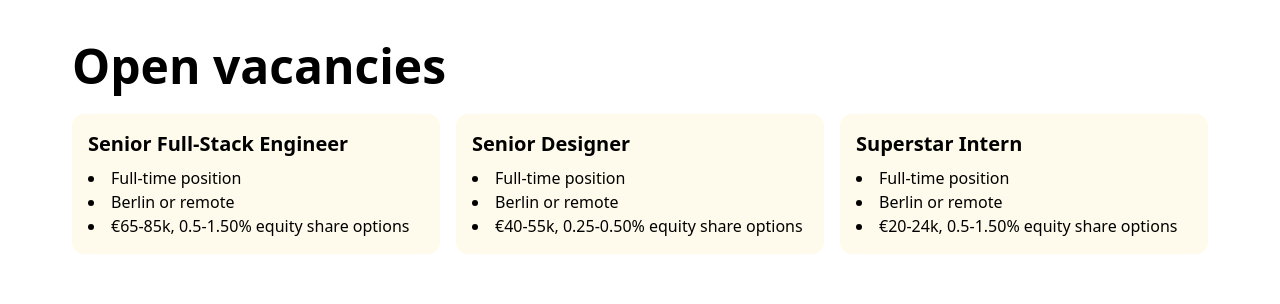
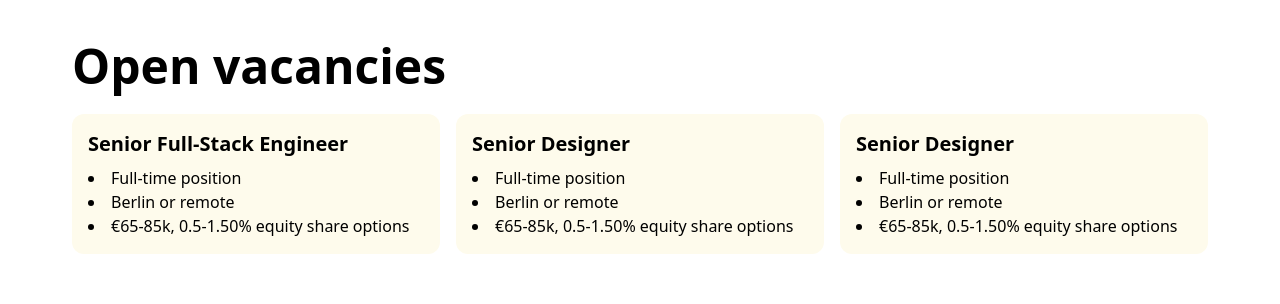
Before and after one commit to vamshidhar644/density-exchange, a Next.js app: page / in a window 1280 px wide. Shown: the part 6266-6570 px from the top of the page. Built offline with nearby package versions, Linux system fonts and the light colour scheme.

Commit message:
Animation changes

```diff
--- a/src/components/OthersThink.js
+++ b/src/components/OthersThink.js
@@ -2,7 +2,6 @@ import React from 'react';
 import { motion } from 'framer-motion';
 import Image from 'next/image';
 import { OTHERS_THINK, PATH } from '@/constants';
-import { content } from '../../tailwind.config';
 
 const OthersThink = () => {
   return (
@@ -69,51 +68,12 @@ const OthersThink = () => {
                 <div className={`${path.bg_color} w-6 h-6 rounded-full`}></div>
                 <p
                   data-aos={path.data_aos_fade}
-                  className={`absolute top-2 ${path.anim_direction}-[54%] mt-4 ml-1 md:-top-${path.top} md:left-${path.left} text-center text-white text-xs ${path.bg_color} rounded-xl px-4 py-2 whitespace-nowrap w-fit`}
+                  className={`absolute top-2 ${path.anim_direction}-[50%] mt-4 ml-1 md:-top-${path.top} md:left-${path.left} text-center text-white font-bold ${path.bg_color} rounded-xl px-4 py-2 whitespace-nowrap w-fit`}
                 >
                   {path.text}
                 </p>
               </div>
             ))}
-            {/* <div className="relative z-10 flex items-center flex-col gap-2 col-span-1">
-              <div className="bg-blue-500 w-6 h-6 rounded-full"></div>
-              <p
-                data-aos="fade-up"
-                className="absolute top-2 left-[54%] md:-top-10 md:left-16 text-center text-white text-xs bg-blue-500 rounded-xl px-4 py-2"
-              >
-                You
-              </p>
-            </div>
-
-            <div className="relative z-10 flex items-center flex-col gap-2 col-span-1">
-              <div className="bg-yellow-400 w-6 h-6 rounded-full"></div>
-              <p
-                data-aos="fade-left"
-                className="absolute w-fit top-2 right-[54%] md:top-8 md:-left-0 text-center text-white text-xs bg-yellow-400 rounded-xl px-4 py-2"
-              >
-                Anonymonos 1
-              </p>
-            </div>
-
-            <div className="relative z-10 flex items-center flex-col gap-2 col-span-1">
-              <div className="bg-pink-400 w-6 h-6 rounded-full"></div>
-              <p
-                data-aos="fade-right"
-                className="absolute w-fit top-2 left-[54%] md:-top-12 md:left-20 text-center text-white text-xs bg-pink-400 rounded-xl px-4 py-2"
-              >
-                Anonymonos 2
-              </p>
-            </div>
-
-            <div className="relative z-10 flex items-center flex-col gap-2 col-span-1">
-              <div className="bg-green-400 w-6 h-6 rounded-full"></div>
-              <p
-                data-aos="fade-up"
-                className="absolute w-fit top-2 right-[54%] md:top-8 md:left-20 text-center text-white text-xs bg-green-400 rounded-xl px-4 py-2"
-              >
-                Anonymonos 3
-              </p>
-            </div> */}
           </div>
         </div>
       </div>
--- a/src/components/Vacancies.js
+++ b/src/components/Vacancies.js
@@ -1,3 +1,4 @@
+import { VACANCIES } from '@/constants';
 import React from 'react';
 
 const Vacancies = () => {
@@ -8,45 +9,22 @@ const Vacancies = () => {
           Open vacancies
         </h1>
         <div className="grid grid-flow-row sm:grid-cols-2 lg:grid-cols-3 items-center justify-center gap-4 mt-6">
+          {VACANCIES.map((vacancies, i) => (
             <div
+              key={i}
               data-aos="fade-right"
               className="bg-[#fefbec] p-4 rounded-xl flex flex-col"
             >
               <h2 className="text-sm md:text-base lg:text-xl font-semibold text-start">
-              Senior Full-Stack Engineer
+                {vacancies.title}
               </h2>
               <ul className="list-disc list-inside mt-2">
-              <li>Full-time position</li>
-              <li>Berlin or remote</li>
-              <li>€65-85k, 0.5-1.50% equity share options</li>
+                {vacancies.subtitle.map((subtitle, i) => (
+                  <li key={i}>{subtitle}</li>
+                ))}
               </ul>
             </div>
-          <div
-            data-aos="fade-up"
-            className="bg-[#fefbec] p-4 rounded-xl flex flex-col"
-          >
-            <h2 className="text-sm md:text-base lg:text-xl font-semibold text-start">
-              Senior Designer
-            </h2>
-            <ul className="list-disc list-inside mt-2">
-              <li>Full-time position</li>
-              <li>Berlin or remote</li>
-              <li>€40-55k, 0.25-0.50% equity share options</li>
-            </ul>
-          </div>
-          <div
-            data-aos="fade-left"
-            className="bg-[#fefbec] p-4 rounded-xl flex flex-col"
-          >
-            <h2 className="text-sm md:text-base lg:text-xl font-semibold text-start">
-              Superstar Intern
-            </h2>
-            <ul className="list-disc list-inside mt-2">
-              <li>Full-time position</li>
-              <li>Berlin or remote</li>
-              <li>€20-24k, 0.5-1.50% equity share options</li>
-            </ul>
-          </div>
+          ))}
         </div>
       </div>
     </>
--- a/src/components/WorkWithUs.js
+++ b/src/components/WorkWithUs.js
@@ -1,6 +1,7 @@
 import React from 'react';
 import { motion } from 'framer-motion';
 import Image from 'next/image';
+import { WORK_WITH_US } from '@/constants';
 
 const WorkWithUs = () => {
   return (
@@ -9,7 +10,6 @@ const WorkWithUs = () => {
         initial={{ scale: 0, opacity: 0 }}
         animate={{ scale: 1, opacity: 1 }}
         transition={{ duration: 0.5 }}
-        whileHover={{ scale: 1.05 }}
         className="mx-2 md:mx-6 lg:mx-10 relative bg-[#f3f1ff] min-h-[600px] rounded-2xl grid place-content-center"
       >
         <div className="grid grid-cols-1 lg:grid-cols-2 gap-6 mx-4 lg:mx-8 py-10 lg:py-16">
@@ -57,60 +57,19 @@ const WorkWithUs = () => {
               ahead
             </h1>
             <div className="grid grid-flow-row items-center justify-center overflow-y-auto px-2 sm:px-10 gap-y-4 max-h-[500px] py-4">
-              <div className="flex flex-col p-2 sm:p-6 items-center justify-center gap-4 bg-white rounded-xl">
-                <h1 className="text-sm md:text-base lg:text-xl font-bold text-start">
-                  Power through, even when the going gets tough
-                </h1>
-                <p className="text-start text-base md:text-lg lg:text-xl">
-                  We help you spot and work around whatever stands in the way,
-                  be it bad habits, fears, etc.
-                </p>
-              </div>
-              <div className="flex flex-col p-6 items-center justify-center gap-4 bg-white rounded-xl">
-                <h1 className="text-sm md:text-base lg:text-xl font-bold text-start">
-                  Power through, even when the going gets tough
-                </h1>
-                <p className="text-start text-base md:text-lg lg:text-xl">
-                  We help you spot and work around whatever stands in the way,
-                  be it bad habits, fears, etc.
-                </p>
-              </div>
-              <div className="flex flex-col p-6 items-center justify-center gap-4 bg-white rounded-xl">
-                <h1 className="text-sm md:text-base lg:text-xl font-bold text-start">
-                  Power through, even when the going gets tough
-                </h1>
-                <p className="text-start text-base md:text-lg lg:text-xl">
-                  We help you spot and work around whatever stands in the way,
-                  be it bad habits, fears, etc.
-                </p>
-              </div>
-              <div className="flex flex-col p-6 items-center justify-center gap-4 bg-white rounded-xl">
-                <h1 className="text-sm md:text-base lg:text-xl font-bold text-start">
-                  Power through, even when the going gets tough
-                </h1>
-                <p className="text-start text-base md:text-lg lg:text-xl">
-                  We help you spot and work around whatever stands in the way,
-                  be it bad habits, fears, etc.
-                </p>
-              </div>
-              <div className="flex flex-col p-6 items-center justify-center gap-4 bg-white rounded-xl">
-                <h1 className="text-sm md:text-base lg:text-xl font-bold text-start">
-                  Power through, even when the going gets tough
-                </h1>
-                <p className="text-start text-base md:text-lg lg:text-xl">
-                  We help you spot and work around whatever stands in the way,
-                  be it bad habits, fears, etc.
-                </p>
-              </div>
-              <div className="flex flex-col p-6 items-center justify-center gap-4 bg-white rounded-xl">
-                <h1 className="text-sm md:text-base lg:text-xl font-bold text-start">
-                  Power through, even when the going gets tough
-                </h1>
-                <p className="text-start text-base md:text-lg lg:text-xl">
-                  We help you spot and work around whatever stands in the way,
-                  be it bad habits, fears, etc.
-                </p>
-              </div>
+              {WORK_WITH_US.map((content, i) => (
+                <div
+                  className="flex flex-col p-6 items-center justify-center gap-4 bg-white rounded-xl"
+                  key={i}
+                >
+                  <h1 className="text-sm md:text-base lg:text-xl font-bold text-start">
+                    {content.title}
+                  </h1>
+                  <p className="text-start text-base md:text-lg lg:text-xl">
+                    {content.description}
+                  </p>
+                </div>
+              ))}
             </div>
           </div>
         </div>
--- a/src/constants/index.js
+++ b/src/constants/index.js
@@ -120,7 +120,7 @@ export const PATH = [
     bg_color: 'bg-yellow-400',
     data_aos_fade: 'fade-left',
     anim_direction: 'right',
-    top: 8,
+    top: 4,
     left: 0,
     text: 'Anonymonos 1',
   },
@@ -136,8 +136,63 @@ export const PATH = [
     bg_color: 'bg-green-400',
     data_aos_fade: 'fade-up',
     anim_direction: 'right',
-    top: 8,
+    top: 14,
     left: 20,
     text: 'Anonymonos 3',
   },
 ];
+
+export const WORK_WITH_US = [
+  {
+    title: 'Power through, even when the going gets tough',
+    description:
+      'We help you spot and work around whatever stands in the way, be it bad habits, fears, etc.',
+  },
+  {
+    title: 'Power through, even when the going gets tough',
+    description:
+      'We help you spot and work around whatever stands in the way, be it bad habits, fears, etc.',
+  },
+  {
+    title: 'Power through, even when the going gets tough',
+    description:
+      'We help you spot and work around whatever stands in the way, be it bad habits, fears, etc.',
+  },
+  {
+    title: 'Power through, even when the going gets tough',
+    description:
+      'We help you spot and work around whatever stands in the way, be it bad habits, fears, etc.',
+  },
+  {
+    title: 'Power through, even when the going gets tough',
+    description:
+      'We help you spot and work around whatever stands in the way, be it bad habits, fears, etc.',
+  },
+];
+
+export const VACANCIES = [
+  {
+    title: 'Senior Full-Stack Engineer',
+    subtitle: [
+      'Full-time position',
+      'Berlin or remote',
+      '€65-85k, 0.5-1.50% equity share options',
+    ],
+  },
+  {
+    title: 'Senior Designer',
+    subtitle: [
+      'Full-time position',
+      'Berlin or remote',
+      '€65-85k, 0.5-1.50% equity share options',
+    ],
+  },
+  {
+    title: 'Senior Designer',
+    subtitle: [
+      'Full-time position',
+      'Berlin or remote',
+      '€65-85k, 0.5-1.50% equity share options',
+    ],
+  },
+];
```
Lines whose indentation alone changed are shown as unchanged.
